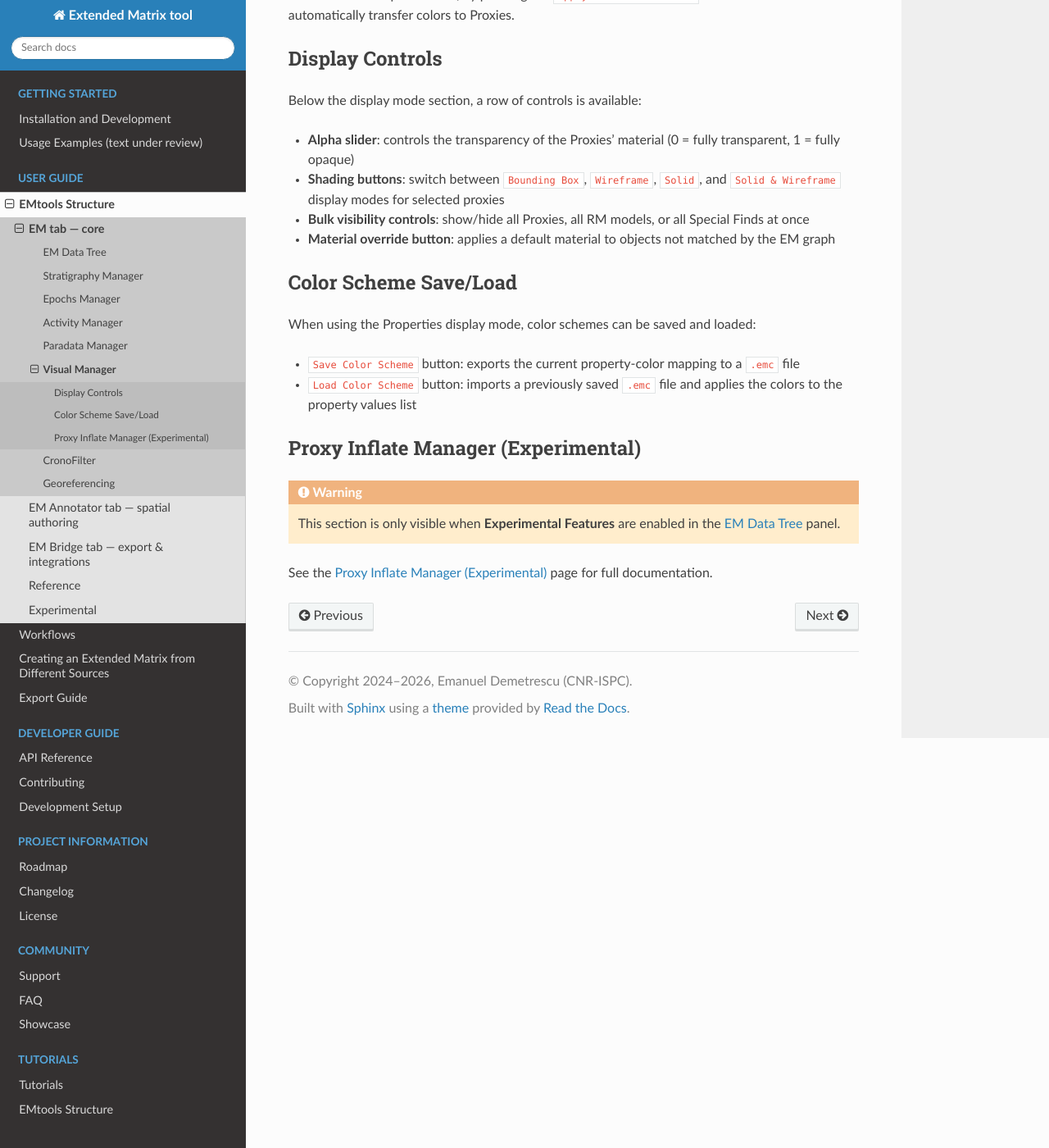
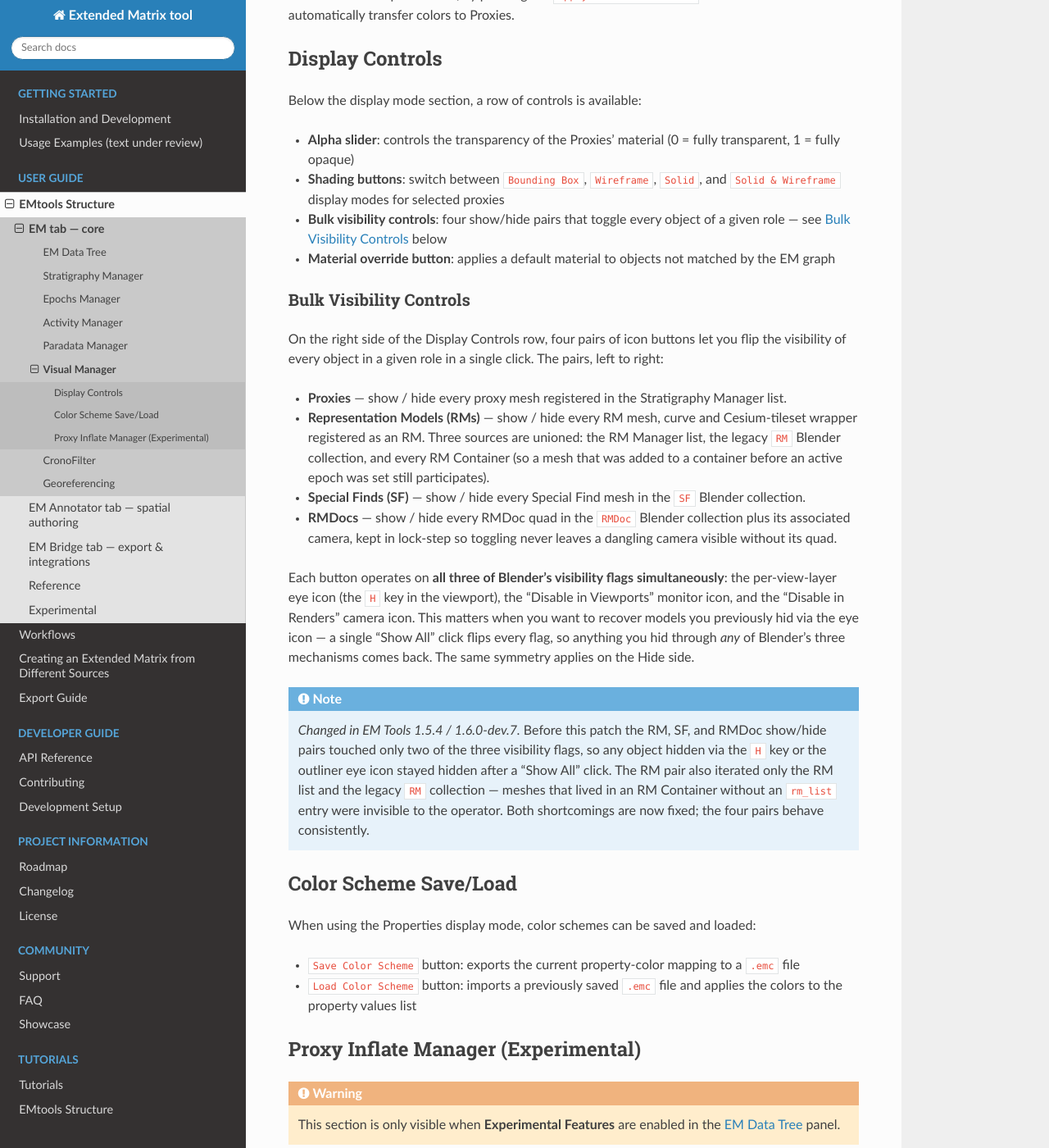
Before and after one commit to zalmoxes-laran/EM-blender-tools-doc, a Sphinx documentation site: the page built from docs/panels/visual_manager.rst, in a window 1280 px wide and 1400 px high, scrolled down 3299 px. Shown: the whole window at 82% size. Built offline with Sphinx 7.4.7 and the Read the Docs theme 3.1.0, drawn with Linux system fonts in a browser that asks for light colours.

Commit message:
docs(visual_manager): document the four show/hide pairs + the 1.5.4 / 1.6.0-dev.7 fix
The Display Controls section had a single bullet ("Bulk visibility
controls: show/hide all Proxies, all RM models, or all Special
Finds at once") that hadn't kept up with two changes:

  1. The fourth pair (RMDocs show/hide quads + cameras) landed in
     EM Tools 1.5.x and wasn't mentioned anywhere in the manual.
  2. The 1.5.4 / 1.6.0-dev.7 patch fixes a long-standing defect
     where these pairs touched only two of Blender's three
     visibility flags (the eye-icon / H-key flag was skipped), so
     models hidden via the outliner stayed hidden after a
     "Show All" click. The patch also broadens the RM source set
     to include RM containers and non-MESH candidates (CURVE,
     Cesium tileset EMPTY wrappers).

Replaces the single bullet with a new
``Bulk Visibility Controls`` sub-section (label
``Visual_Manager_bulk_visibility``) that:

  - lists all four pairs explicitly (Proxies / RMs / SFs / RMDocs),
  - explains the three-flag behaviour so users understand "Show
    All" recovers things they hid with the eye icon,
  - notes that the RM pair iterates RM list + the legacy ``RM``
    collection + every RM container,
  - includes a ``.. note::`` "Changed in EM Tools 1.5.4 /
    1.6.0-dev.7" so the recent fix is discoverable for users who
    wonder whether the previous behaviour was a feature or a bug.

Companion changelog entry under
``Unreleased (in development) / Fixed`` cross-references the new
RST label.

Same content lands on both ``1.5.0`` and ``1.6`` branches because
the underlying behaviour is identical (same operators, same
fixes) on both addon branches.

```diff
--- a/docs/panels/visual_manager.rst
+++ b/docs/panels/visual_manager.rst
@@ -100,8 +100,53 @@ Below the display mode section, a row of controls is available:
 
 - **Alpha slider**: controls the transparency of the Proxies' material (0 = fully transparent, 1 = fully opaque)
 - **Shading buttons**: switch between ``Bounding Box``, ``Wireframe``, ``Solid``, and ``Solid & Wireframe`` display modes for selected proxies
-- **Bulk visibility controls**: show/hide all Proxies, all RM models, or all Special Finds at once
+- **Bulk visibility controls**: four show/hide pairs that toggle every object of a given role — see :ref:`Visual_Manager_bulk_visibility` below
 - **Material override button**: applies a default material to objects not matched by the EM graph
+
+.. _Visual_Manager_bulk_visibility:
+
+Bulk Visibility Controls
+^^^^^^^^^^^^^^^^^^^^^^^^
+
+On the right side of the Display Controls row, four pairs of icon
+buttons let you flip the visibility of every object in a given role
+in a single click. The pairs, left to right:
+
+- **Proxies** — show / hide every proxy mesh registered in the
+  Stratigraphy Manager list.
+- **Representation Models (RMs)** — show / hide every RM mesh,
+  curve and Cesium-tileset wrapper registered as an RM. Three
+  sources are unioned: the RM Manager list, the legacy ``RM``
+  Blender collection, and every RM Container (so a mesh that was
+  added to a container before an active epoch was set still
+  participates).
+- **Special Finds (SF)** — show / hide every Special Find mesh in
+  the ``SF`` Blender collection.
+- **RMDocs** — show / hide every RMDoc quad in the ``RMDoc``
+  Blender collection plus its associated camera, kept in
+  lock-step so toggling never leaves a dangling camera visible
+  without its quad.
+
+Each button operates on **all three of Blender's visibility flags
+simultaneously**: the per-view-layer eye icon (the ``H`` key in the
+viewport), the "Disable in Viewports" monitor icon, and the
+"Disable in Renders" camera icon. This matters when you want to
+recover models you previously hid via the eye icon — a single
+"Show All" click flips every flag, so anything you hid through
+*any* of Blender's three mechanisms comes back. The same symmetry
+applies on the Hide side.
+
+.. note::
+
+   *Changed in EM Tools 1.5.4 / 1.6.0-dev.7.* Before this patch
+   the RM, SF, and RMDoc show/hide pairs touched only two of the
+   three visibility flags, so any object hidden via the ``H`` key
+   or the outliner eye icon stayed hidden after a "Show All"
+   click. The RM pair also iterated only the RM list and the
+   legacy ``RM`` collection — meshes that lived in an RM Container
+   without an ``rm_list`` entry were invisible to the operator.
+   Both shortcomings are now fixed; the four pairs behave
+   consistently.
 
 Color Scheme Save/Load
 ----------------------
```
Also changed, not shown: docs/changelog.rst (+36 -0 lines).
